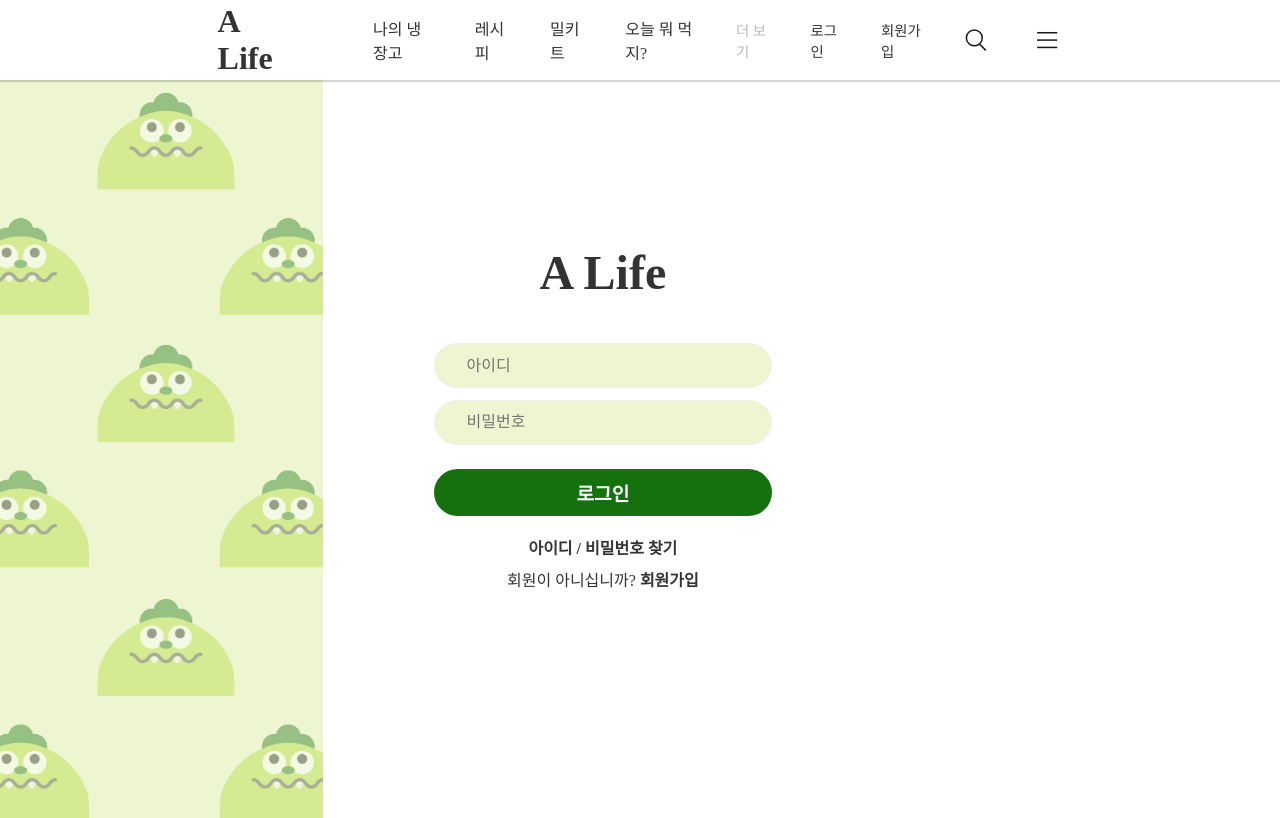
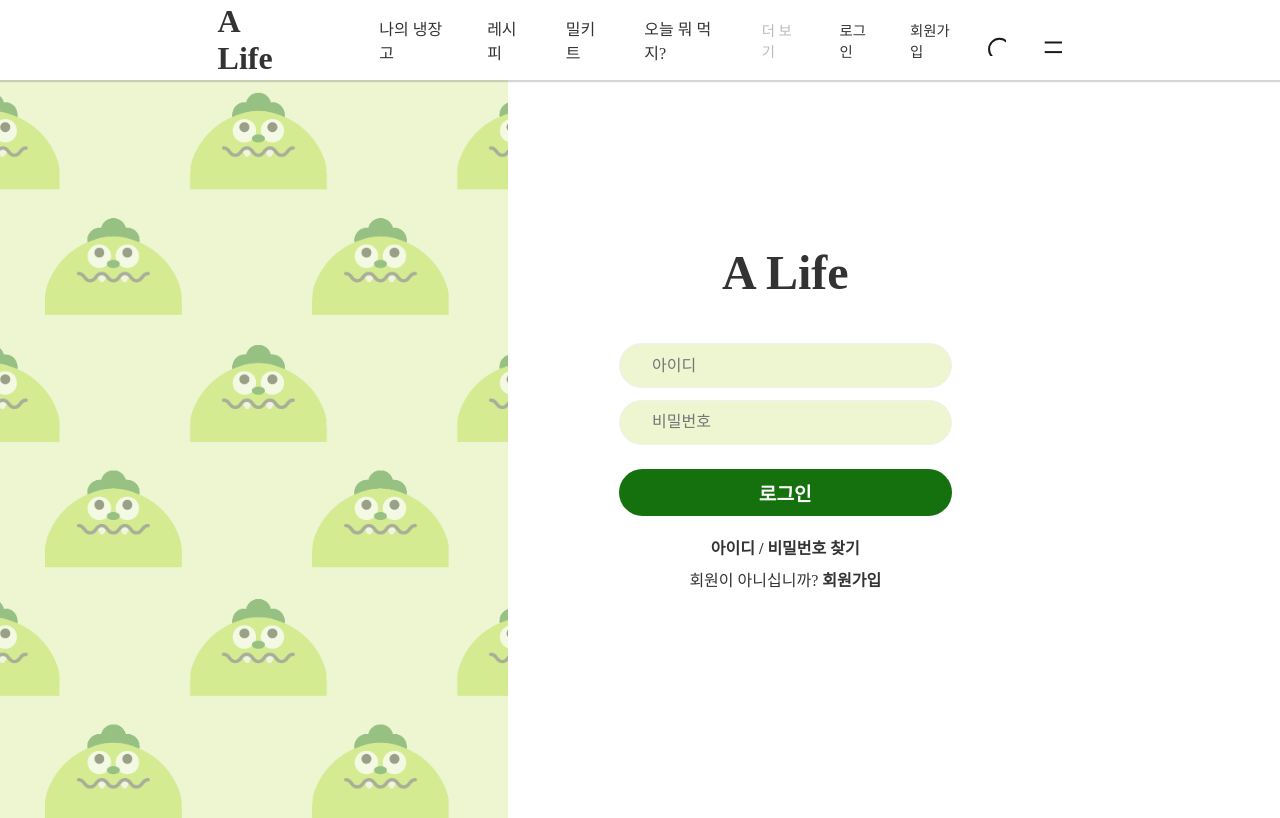
Before and after one commit to kebi3477/Alife, a PHP site: page /login.php in a window 1280 px wide. Run offline with PHP 8.4, Linux system fonts and the light colour scheme; some web fonts are replaced.

Commit message:
메뉴 이미지 크기 및 로그인 이미지 비율 수정

```diff
--- a/css/common.css
+++ b/css/common.css
@@ -77,3 +77,8 @@ header {
 .header__item--small {
     font-size: .9rem;
 }
+.header__img {
+    margin-left: 1.5rem;
+    width: 2rem;
+    height: 2rem;
+}
--- a/css/login.css
+++ b/css/login.css
@@ -15,7 +15,7 @@
     flex-flow: row nowrap;
 }
 .login__img {
-    flex: .4;
+    flex: .55;
     background-image: url('../images/login.png');
     background-repeat: no-repeat;
     background-position: center;
@@ -24,15 +24,12 @@
     animation: 5s wave infinite;
 }
 .login__form {
-    flex: .6;
-    padding-left: 3%;
-    padding-right: 17%;
-    margin-right: 17%;
     display: flex;
     flex-flow: column nowrap;
     align-items: center;
     justify-content: center;
-    position: relative;
+    flex: .6;
+    padding-right: 17%;
 }
 .login__logo {
     font-size: 3rem;
@@ -41,7 +38,7 @@
     margin-bottom: 2rem;
 }
 .login__input {
-    width: 70%;
+    width: 60%;
     border: 1px solid var(--white-hard);
     border-radius: 5rem;
     padding: .8rem 2rem;
@@ -53,7 +50,7 @@
     outline: none;
 }
 .login__button {
-    width: 70%;
+    width: 60%;
     color: var(--white);
     background-color: var(--green-middle);
     font-size: 1.2rem;
@@ -77,12 +74,12 @@
 /* 회원가입 */
 .login__title {
     border-bottom: 1px solid var(--gray-btn);
-    width: 70%;
+    width: 60%;
     text-align: left;
     padding: .5rem 2%;
 }
 .login__phone {
-    width: 70%;
+    width: 60%;
     display: flex;
     flex-flow: row nowrap;
 }
@@ -93,19 +90,19 @@
     margin-right: 0;
 }
 .login__label {
-    width: 60%;
+    width: 55%;
     font-size: .7rem;
     color: var(--gray-hard);
     text-align: left;
 }
 .login__buttons {
-    width: 70%;
+    width: 60%;
     display: flex;
     flex-flow: row nowrap;
 }
 /* 아이디 + 비밀번호 찾기 */
 .login__toggle {
-    width: 70%;
+    width: 60%;
     display: flex;
     flex-flow: row nowrap;
 }
@@ -117,7 +114,7 @@
     cursor: pointer;
 }
 .login__form-list {
-    width: 70%;
+    width: 60%;
     overflow: hidden;
 }
 .login__form-items {
--- a/header.php
+++ b/header.php
@@ -11,21 +11,7 @@
     <div class="header__list">
         <div class="header__item header__item--small"><a href="login.php">로그인</a></div>
         <div class="header__item header__item--small">회원가입</div>
-        <svg class="header__item header__search" xmlns="http://www.w3.org/2000/svg" width="40" height="40" viewBox="0 0 40 40">
-            <g id="그룹_74" transform="translate(978.671 -520.248)">
-                <path id="패스_39" d="M-945.406,553.179l-7.648-7.648a11.334,11.334,0,0,0,3.275-7.973,11.388,11.388,0,0,0-11.375-11.376,11.388,11.388,0,0,0-11.375,11.376,11.388,11.388,0,0,0,11.375,11.375,11.307,11.307,0,0,0,6.586-2.118l7.762,7.762Zm-25.144-15.621a9.407,9.407,0,0,1,9.4-9.4,9.408,9.408,0,0,1,9.4,9.4,9.407,9.407,0,0,1-9.4,9.4A9.406,9.406,0,0,1-970.55,537.559Z" transform="translate(-0.067 -0.06)" fill="#1a1818"/>
-            </g>
-        </svg>
-        <svg class="header__item header__menu" xmlns="http://www.w3.org/2000/svg" width="40" height="40" viewBox="0 0 40 40">
-            <g id="그룹_182" transform="translate(-1830 -614.79)">
-                <g id="그룹_76" transform="translate(1830 615)">
-                <g id="그룹_75" transform="translate(6.705 9.278)">
-                    <rect id="사각형_48" width="26.38" height="1.989" fill="#1a1818"/>
-                    <rect id="사각형_49" width="26.38" height="1.989" transform="translate(0 9.622)" fill="#1a1818"/>
-                    <rect id="사각형_50" width="26.38" height="1.989" transform="translate(0 19.244)" fill="#1a1818"/>
-                </g>
-                </g>
-            </g>
-        </svg>
+        <object class="header__img" data="images/icon/search.svg" type="image/svg+xml"></object>
+        <object class="header__img" data="images/icon/menu.svg" type="image/svg+xml"></object>
     </div>
 </header>
```
Also changed, not shown: images/icon/menu.svg (added), images/icon/search.svg (added), images/icon/tropy.svg.
